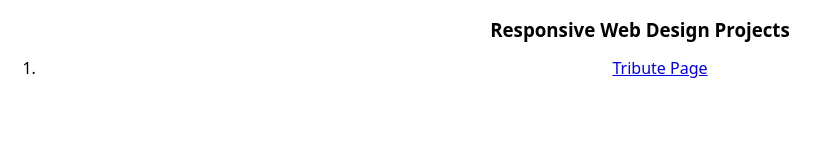
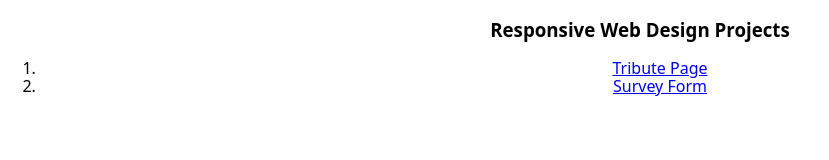
Before and after one commit to s-Camp/FCCProjects, a plain HTML site: page index.html in a window 1280 px wide. Shown: the whole page, without its empty margins (0-829 px from the left). Drawn offline with Linux system fonts and the light colour scheme.

Commit message:
add link to survey form

```diff
--- a/index.html
+++ b/index.html
@@ -9,6 +9,7 @@
             <h3>Responsive Web Design Projects</h3>
             <ol>
                 <li><a href="./Responsive-Web-Design/Tribute-Page/tribute.html">Tribute Page</a></li>
+                <li><a href="./Responsive-Web-Design/Survey-Form/survey.html">Survey Form</a></li>
             </ol>
         </div>
     </body>
```
